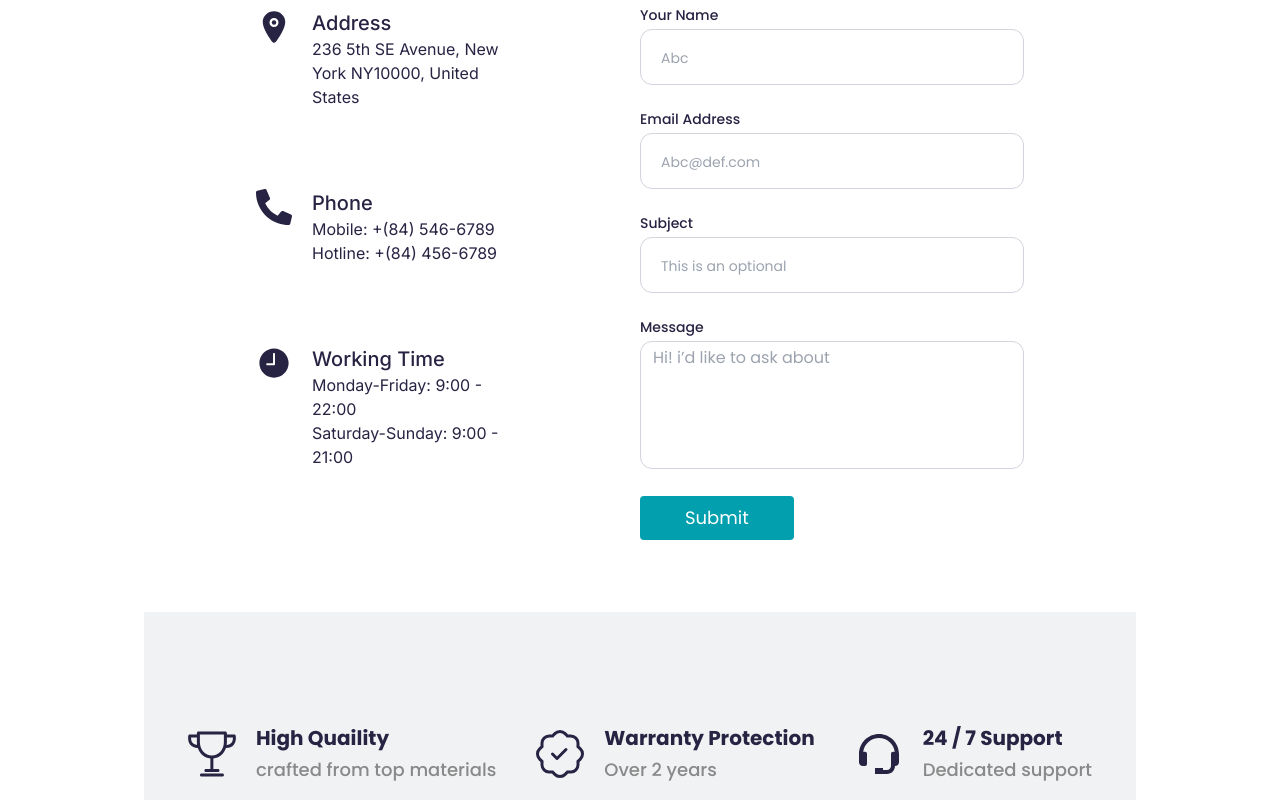
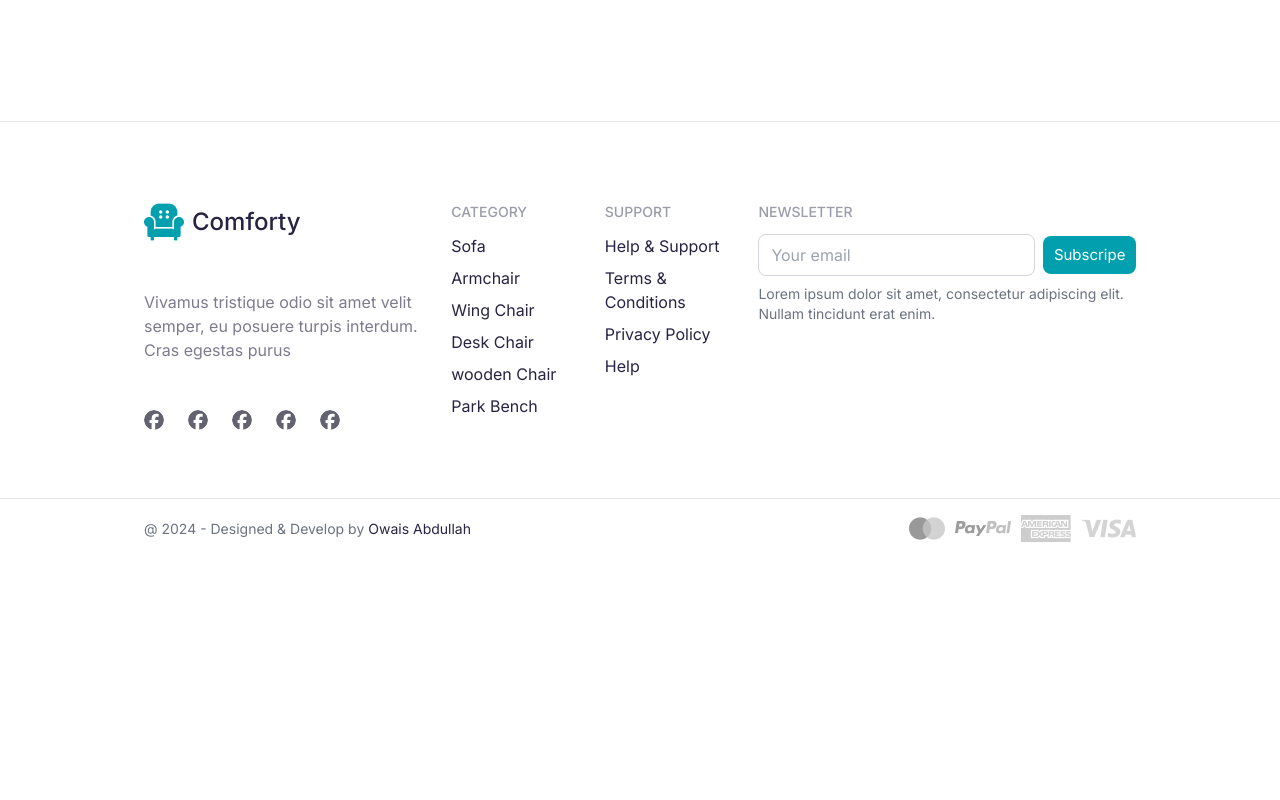
Before and after one commit to MrOwaisAbdullah/giaic-hackathon, a Next.js app: page /contact in a window 1280 px wide. Shown: the part 560-1360 px from the top of the page. After the commit the page ends 1118 px from the top, so only its background shows below. Built offline with nearby package versions, Linux system fonts and the light colour scheme.

Commit message:
Revert "Updated"
This reverts commit 06051edbb1f8604895d25a8ed7583bf48072bd92.

```diff
--- a/app/contact/page.tsx
+++ b/app/contact/page.tsx
@@ -1,129 +1,11 @@
 import React from 'react'
 import { inter, poppins } from '../fonts'
-import { IoLocation } from 'react-icons/io5'
-import { FaPhoneAlt } from 'react-icons/fa'
-import { IoIosTime } from 'react-icons/io'
-import { SlTrophy } from 'react-icons/sl'
-import { BsPatchCheck } from 'react-icons/bs'
-import { BiSupport } from 'react-icons/bi'
 
 const Contact = () => {
   return (
-    <div className={`${poppins.className} container pt-28 -mb-28`}>
-      <h2 className={`heading text-center font-semibold text-4xl`}>Get In Touch With Us</h2>
-      <p className={`xl:px-40 text-center text-[#9F9F9F]`}>For More Information About Our Product & Services. Please Feel Free To Drop Us An Email. Our Staff Always Be There To Help You Out. Do Not Hesitate!</p>
-
-      <div className='flex flex-wrap xl:flex-nowrap mt-28 px-5 xl:px-28'>
-        <div className={`${inter.className} pb-20 flex flex-col gap-20`}>
-            <div className='flex gap-5'>
-            <IoLocation className='text-4xl' />
-            <div>
-                <h4 className='text-xl font-medium'>Address</h4>
-                <p className='w-48'>236 5th SE Avenue, New York NY10000, United States</p>
-            </div>
-            </div>
-            <div className='flex gap-5'>
-            <FaPhoneAlt className='text-4xl' />
-            <div>
-                <h4 className='text-xl font-medium'>Phone</h4>
-                <p className='w-48'>Mobile: +(84) 546-6789 <br/>
-                Hotline: +(84) 456-6789</p>
-            </div>
-            </div>
-            <div className='flex gap-5'>
-            <IoIosTime className='text-4xl' />
-            <div>
-                <h4 className='text-xl font-medium'>Working Time</h4>
-                <p className='w-48'>Monday-Friday: 9:00 - 22:00 <br/>
-                Saturday-Sunday: 9:00 - 21:00</p>
-            </div>
-            </div>
-        </div>
-
-
-
-        <div className="md:w-1/2 bg-white flex flex-col md:ml-auto w-full -mt-10 md:py-8">
-  <div className="relative mb-5">
-    <label htmlFor="name" className="leading-7 text-sm font-medium">
-      Your Name
-    </label>
-    <input
-      type="text"
-      id="name"
-      name="name"
-      placeholder='Abc'
-      className="w-full h-14 placeholder:text-sm placeholder:px-2 bg-white rounded-xl border border-gray-300 focus:border-primary focus:ring-2 focus:ring-indigo-200 text-base outline-none text-gray-700 py-1 px-3 leading-8 transition-colors duration-200 ease-in-out"
-    />
-  </div>
-  <div className="relative mb-5">
-    <label htmlFor="email" className="leading-7 text-sm font-medium">
-      Email Address
-    </label>
-    <input
-      type="email"
-      id="email"
-      name="email"
-      placeholder='Abc@def.com'
-      className="w-full h-14 placeholder:text-sm placeholder:px-2 bg-white rounded-xl border border-gray-300 focus:border-primary focus:ring-2 focus:ring-indigo-200 text-base outline-none text-gray-700 py-1 px-3 leading-8 transition-colors duration-200 ease-in-out"
-    />
-  </div>
-  <div className="relative mb-5">
-    <label htmlFor="name" className="leading-7 text-sm font-medium">
-      Subject
-    </label>
-    <input
-      type="text"
-      id="subject"
-      name="subject"
-      placeholder='This is an optional'
-      className="w-full h-14 placeholder:text-sm placeholder:px-2 bg-white rounded-xl border border-gray-300 focus:border-primary focus:ring-2 focus:ring-indigo-200 text-base outline-none text-gray-700 py-1 px-3 leading-8 transition-colors duration-200 ease-in-out"
-    />
-  </div>
-  <div className="relative mb-5">
-    <label htmlFor="message" className="leading-7 text-sm font-medium">
-      Message
-    </label>
-    <textarea
-      id="message"
-      name="message"
-      placeholder='Hi! i’d like to ask about'
-      className="w-full bg-white rounded-xl border border-gray-300 focus:border-primary focus:ring-2 focus:ring-indigo-200 h-32 text-base outline-none text-gray-700 py-1 px-3 resize-none leading-6 transition-colors duration-200 ease-in-out"
-      defaultValue={""}
-    />
-  </div>
-  <button className="text-white bg-primary border-0 w-2/5 py-2 px-6 focus:outline-none hover:bg-accent rounded text-lg">
-    Submit
-  </button>
-</div>
-</div>
-
-<div className='flex flex-wrap justify-center xl:flex-nowrap w-full bg-secondary py-28 mt-10 px-10 gap-10'>
-<div className='flex gap-5 justify-center items-center '>
-<SlTrophy className='text-5xl' />
-            <div>
-                <h4 className='text-xl font-semibold mb-1'>High Quaility</h4>
-                <p className='text-lg font-medium text-[#898989]'>crafted from top materials</p>
-            </div>
-            </div>
-
-            <div className='flex gap-5 items-center '>
-<BsPatchCheck className='text-5xl' />
-            <div>
-                <h4 className='text-xl font-semibold mb-1'>Warranty Protection</h4>
-                <p className='text-lg font-medium text-[#898989]'>Over 2 years</p>
-            </div>
-            </div>
-
-            <div className='flex gap-5 items-center '>
-            <BiSupport className='text-5xl' />
-            <div>
-                <h4 className='text-xl font-semibold mb-1'>24 / 7 Support</h4>
-                <p className='text-lg font-medium text-[#898989]'>Dedicated support</p>
-            </div>
-            </div>
-</div>
-
-
+    <div className={`${inter.className} container py-28`}>
+      <h2 className={`${poppins.className} heading text-center font-semibold text-4xl`}>Get In Touch With Us</h2>
+      <p className={`${poppins.className} px-40 text-center text-[#9F9F9F]`}>For More Information About Our Product & Services. Please Feel Free To Drop Us An Email. Our Staff Always Be There To Help You Out. Do Not Hesitate!</p>
     </div>
   )
 }
--- a/components/sections/Categories.tsx
+++ b/components/sections/Categories.tsx
@@ -4,7 +4,7 @@ import React from "react";
 const Categories = () => {
   return (
     <section className={`${inter.className} px-5 pt-16`}>
-      <h2 className="heading text-center xl:text-left xl:px-20">Top categories</h2>
+      <h2 className="heading text-center xl:text-left xl:px-28">Top categories</h2>
       <div className="flex flex-wrap xl:flex-nowrap justify-center items-center gap-5">
         <div
           className="relative bg-slate-200 rounded-[10px] bg-[url('/product4.png')] h-[350px] w-[350px] bg-cover bg-center"
--- a/components/sections/FeatueredProducts.tsx
+++ b/components/sections/FeatueredProducts.tsx
@@ -5,7 +5,7 @@ import { inter } from '@/app/fonts'
 const FeatueredProducts = () => {
   return (
     <section className={`${inter.className} xl:px-5 pt-16`}>
-    <h2 className='heading text-center px-2 xl:text-left xl:px-20'>Featured Products</h2>
+    <h2 className='heading text-center px-2 xl:text-left xl:px-28'>Featured Products</h2>
     <div className='container flex flex-wrap xl:flex-nowrap justify-center items-center gap-5'>
         <ProductCard image='/product1.png' newPrice={20} name='Library Stool Chair' isNew={true}  />
         <ProductCard image='/product7.png' newPrice={20} name='Library Stool Chair' isDiscount={true}/>
--- a/components/sections/Products.tsx
+++ b/components/sections/Products.tsx
@@ -5,20 +5,19 @@ import product1 from '../../Public/product1.png'
 
 const Products = () => {
   return (
-    <section className={`${inter.className} xl:px-5 pt-28`}>
-    <h2 className='heading text-center px-2 xl:px-28'>Our Products</h2>
-    <div className='flex flex-wrap justify-center items-center gap-5'>
-        <ProductCard image='{product1}' newPrice={20} name='Library Stool Chair' isNew={true}  />
+    <section className={`${inter.className} xl:px-5 pt-16`}>
+    <h2 className='heading text-center px-2 xl:text-left xl:px-28'>Our Products</h2>
+    <div className='container flex flex-wrap xl:flex-nowrap justify-center items-center gap-5'>
+        <ProductCard image='/product1.png' newPrice={20} name='Library Stool Chair' isNew={true}  />
         <ProductCard image='/product7.png' newPrice={20} name='Library Stool Chair' isDiscount={true}/>
         <ProductCard image='/product6.png' newPrice={20} name='Library Stool Chair' />
         <ProductCard image='/product5.png' newPrice={20} name='Library Stool Chair' />
+    </div>
+    <div className='container flex flex-wrap xl:flex-nowrap justify-center items-center mt-10 gap-5'>
         <ProductCard image='/product4.png' newPrice={20} name='Library Stool Chair' isNew={true}  />
         <ProductCard image='/product3.png' newPrice={20} name='Library Stool Chair' isDiscount={true}/>
         <ProductCard image='/product2.png' newPrice={20} name='Library Stool Chair' />
         <ProductCard image='/product1.png' newPrice={20} name='Library Stool Chair' />
-    </div>
-    <div className='container flex flex-wrap xl:flex-nowrap justify-center items-center mt-10 gap-5'>
-
     </div>
     </section>
 )
```
Also changed, not shown: app/faq/page.tsx (deleted, +0 -87 lines), components/sections/Gallery.tsx (+8 -8 lines), components/sections/Header.tsx (+2 -3 lines).
